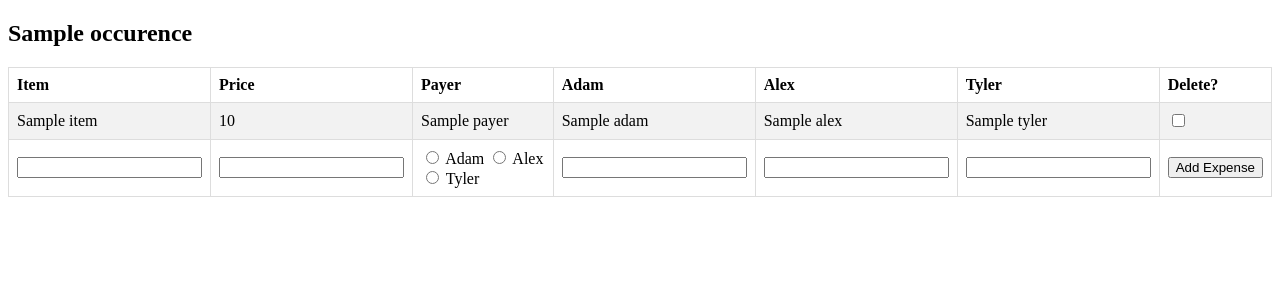
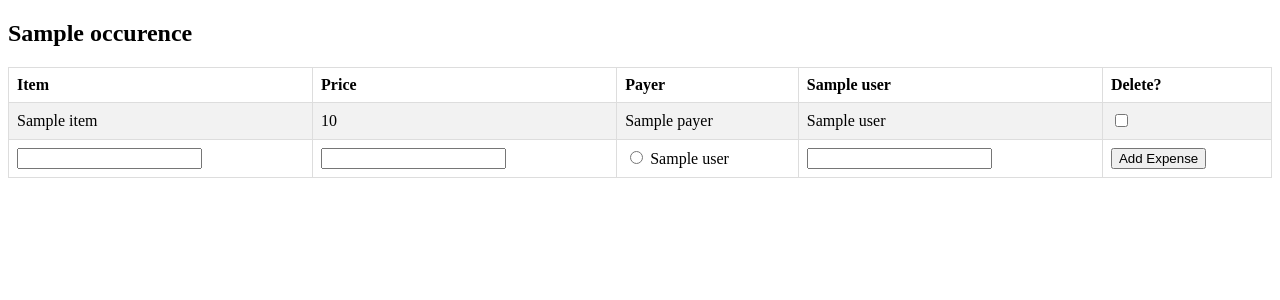
Before and after one commit to akirafeng2/everyday_rewards_finance_tool, a Flask app: template src/backend/expenses/templates/expenses_form.html in a window 1280 px wide. Shown: the top 300 px of the page. Run offline with Flask 3, Linux system fonts and the light colour scheme; the template is opened without the code that fills it: most values are stand-ins (such as "Sample title", 1, 10 or a date in 2020); parts of the project's set-up code (start-up, migrations or seed data) failed here and were passed over.

Commit message:
finished expenses blueprint

```diff
--- a/src/backend/app.py
+++ b/src/backend/app.py
@@ -1,5 +1,5 @@
 from flask import Flask, request, render_template, abort, session, redirect, url_for
-from . import SETTINGS, user, receipt, weighting, household
+from . import SETTINGS, user, receipt, weighting, household, expenses
 
 
 # env = SETTINGS.ENV
@@ -14,3 +14,4 @@ app.register_blueprint(user.views.blueprint, url_prefix="/api/user")
 app.register_blueprint(receipt.views.blueprint, url_prefix="/api/receipt")
 app.register_blueprint(weighting.views.blueprint, url_prefix="/api/weighting")
 app.register_blueprint(household.views.blueprint, url_prefix="/api/household")
+app.register_blueprint(expenses.views.blueprint, url_prefix="/api/expenses")
--- /dev/null
+++ b/src/backend/expenses/__init__.py
@@ -0,0 +1 @@
+from . import views
--- a/src/backend/expenses/processing_expenses.py
+++ b/src/backend/expenses/processing_expenses.py
@@ -18,7 +18,7 @@ def remove_expenses_row(DB_CONN, remove_id_dict: MultiDict) -> None:
 def add_expenses_row(DB_CONN, expenses_row_dict: MultiDict, occurence: str) -> None:
 
     # variables for insert_expense_transactions
-    item_name = expenses_row_dict.get('item_name')
+    item_name = expenses_row_dict.get('item')
     payer = expenses_row_dict.get('payer')
     price = expenses_row_dict.get('price')
     receipt_date = datetime.date.today()
@@ -33,3 +33,4 @@ def add_expenses_row(DB_CONN, expenses_row_dict: MultiDict, occurence: str) -> N
     with DB_CONN:
         DB_CONN.insert_expense_transactions(item_name, receipt_date, payer, occurence, price)
         DB_CONN.insert_expense_weightings(profile_weightings_tuples)
+        DB_CONN.commit_changes()
--- a/src/backend/expenses/show_expenses.py
+++ b/src/backend/expenses/show_expenses.py
@@ -1,5 +1,6 @@
 from .database_actions import ExpensesDatabaseConnection
 from ..database import db_conn
+from flask import session
 
 
 @db_conn(ExpensesDatabaseConnection)
@@ -7,6 +8,7 @@ def get_expenses_data(DB_CONN, occurence: str) -> list:
     """
     Function that returns the one off/recurring expenses in a pandas df
     """
+    household_names = [profile_info[1] for profile_info in session.get('household_profile_list')]
     with DB_CONN:
-        tuples = DB_CONN.get_expenses(occurence)
+        tuples = DB_CONN.get_expenses(occurence, household_names)
     return tuples
--- a/src/backend/expenses/templates/expenses_form.html
+++ b/src/backend/expenses/templates/expenses_form.html
@@ -27,9 +27,9 @@
                 <th>Item</th>
                 <th>Price</th>
                 <th>Payer</th>
-                <th>Adam</th>
-                <th>Alex</th>
-                <th>Tyler</th>
+                {% for user in household %}
+                    <th>{{ user }}</th>
+                {% endfor %}
                 <th>Delete?</th>
             </tr>
             {% for row in data %}
@@ -37,25 +37,24 @@
                     <td>{{ row['item'] }}</td>
                     <td>{{ row['price'] }}</td>
                     <td>{{ row['payer'] }}</td>
-                    <td>{{ row['adam'] }}</td>
-                    <td>{{ row['alex'] }}</td>
-                    <td>{{ row['tyler'] }}</td>
+                    {% for user in household %}
+                        <td>{{ user }}</td>
+                    {% endfor %}
                     <td><input type="checkbox" id="{{ row['id'] }}" name="id" value="{{ row['id'] }}" onchange="this.form.submit()"></td>
                 </tr>
             {% endfor %}
             <tr>
                 <td><input type="text" id="item" name="item"></td>
                 <td><input type="number" id="price" name="price" min="0" step="0.01"></td>
-                <td><input type="radio" id="payer_adam" name="payer" value="adam">
-                    <label for="payer_adam">Adam</label>
-                    <input type="radio" id="payer_alex" name="payer" value="alex">
-                    <label for="payer_alex">Alex</label>
-                    <input type="radio" id="payer_tyler" name="payer" value="tyler">
-                    <label for="payer_tyler">Tyler</label>
+                <td>
+                    {% for user in household %}
+                        <input type="radio" id="payer_{{ user }}" name="payer" value="{{ user }}">
+                        <label for="payer_{{ user }}">{{ user }}</label>
+                    {% endfor %}
                 </td>
-                <td><input type="number" id="adam" name="adam" min="0" step="0.01"></td>
-                <td><input type="number" id="alex" name="alex" min="0" step="0.01"></td>
-                <td><input type="number" id="tyler" name="tyler" min="0" step="0.01"></td>
+                {% for user in household %}
+                    <td><input type="number" id="{{ user }}" name="{{ user }}" min="0" step="0.01"></td>
+                {% endfor %}
                 <td><input type="submit" value="Add Expense">
             </tr>
         </table>
--- a/src/database/setup.sql
+++ b/src/database/setup.sql
@@ -35,7 +35,7 @@ CREATE TABLE receipt (
     receipt_id SERIAL PRIMARY KEY,
     receipt_date DATE NOT NULL,
     profile_id INT NOT NULL,
-    source VARCHAR(20) CHECK (source IN ('receipt', 'one_off_expenses', 'recurring_expenses', 'weighting_update')),
+    source VARCHAR(20) CHECK (source IN ('receipt', 'one_off', 'recurring', 'weighting_update')),
     FOREIGN KEY (profile_id) REFERENCES profile(profile_id)
 );
 
```
Also changed, not shown: src/backend/expenses/database_actions.py (+52 -9 lines), src/backend/expenses/views.py (+12 -6 lines), src/backend/ARCHIVE-routes/expenses_form.html (renamed from src/backend/templates/expenses_form.html).
